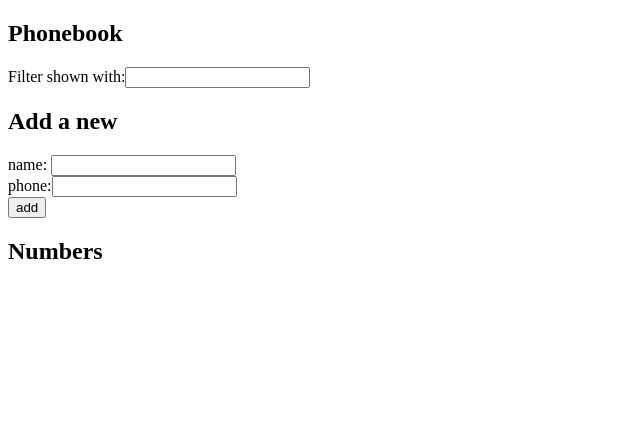
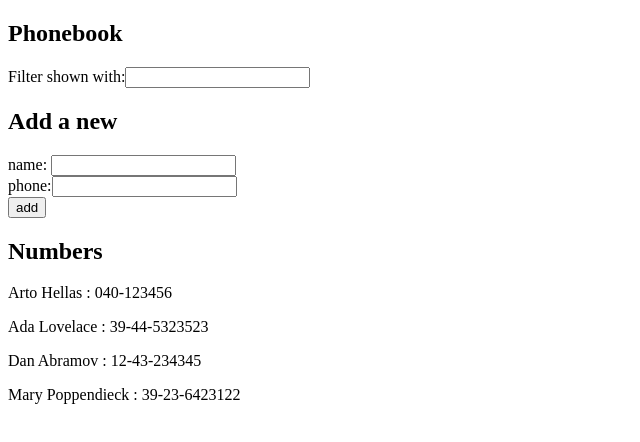
Before and after one commit to amandeep90s/fullstack-react-course, a React (Vite) app in the folder part2/phonebook/: page / in a window 1280 px wide. Shown: the top 442 px of the page, without its empty margins (0-640 px from the left). Built offline with nearby package versions, Linux system fonts and the light colour scheme; data requests are answered from the project's data file.

Commit message:
Part 2 - Exercise 2.11 is completed

```diff
--- /dev/null
+++ b/part2/phonebook/db.json
@@ -0,0 +1,24 @@
+{
+	"persons": [
+		{
+			"name": "Arto Hellas",
+			"phone": "040-123456",
+			"id": 1
+		},
+		{
+			"name": "Ada Lovelace",
+			"phone": "39-44-5323523",
+			"id": 2
+		},
+		{
+			"name": "Dan Abramov",
+			"phone": "12-43-234345",
+			"id": 3
+		},
+		{
+			"name": "Mary Poppendieck",
+			"phone": "39-23-6423122",
+			"id": 4
+		}
+	]
+}
--- a/part2/phonebook/package.json
+++ b/part2/phonebook/package.json
@@ -7,9 +7,11 @@
 		"dev": "vite",
 		"build": "vite build",
 		"lint": "eslint . --ext js,jsx --report-unused-disable-directives --max-warnings 0",
-    "preview": "vite preview"
+		"preview": "vite preview",
+		"server": "json-server -p 3001 --watch db.json"
 	},
 	"dependencies": {
+		"axios": "^1.6.5",
 		"react": "^18.2.0",
 		"react-dom": "^18.2.0"
 	},
@@ -21,6 +23,7 @@
 		"eslint-plugin-react": "^7.33.2",
 		"eslint-plugin-react-hooks": "^4.6.0",
 		"eslint-plugin-react-refresh": "^0.4.5",
+		"json-server": "^1.0.0-alpha.21",
 		"vite": "^5.0.8"
 	}
 }
--- a/part2/phonebook/src/App.jsx
+++ b/part2/phonebook/src/App.jsx
@@ -1,4 +1,5 @@
-import { useState } from "react";
+import axios from "axios";
+import { useEffect, useState } from "react";
 import Filter from "./components/Filter";
 import PersonForm from "./components/PersonForm";
 import Persons from "./components/Persons";
@@ -8,6 +9,12 @@ const App = () => {
 	const [newName, setNewName] = useState("");
 	const [newPhone, setNewPhone] = useState("");
 	const [filter, setFilter] = useState("");
+
+	useEffect(() => {
+		axios.get("http://localhost:3001/persons").then((response) => {
+			setPersons(response.data);
+		});
+	}, []);
 
 	const handleNewName = (e) => setNewName(e.target.value);
 
```
Also changed, not shown: 1 other file (tests, documents, lock files or other folders). Lines whose indentation alone changed are shown as unchanged.
